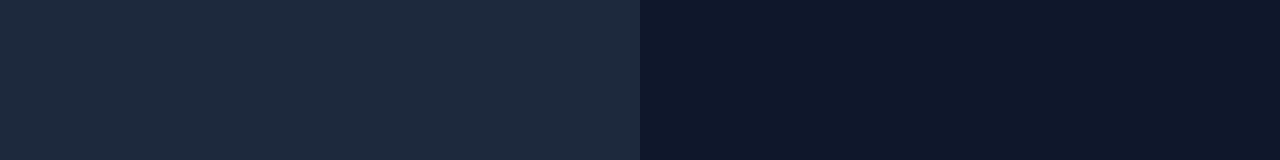
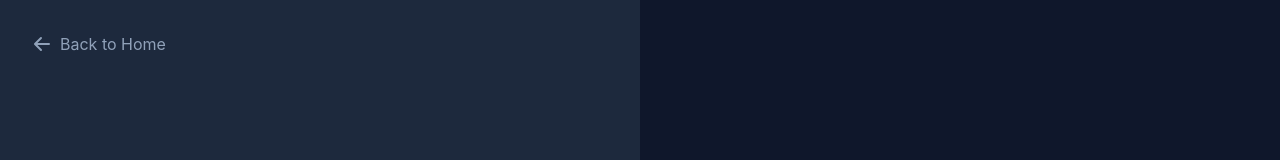
Before and after one commit to PowerPulse-Systems/PowerPulse-Repo, a React app in the folder frontend/: page /login in a window 1280 px wide. Shown: the top 160 px of the page. Built offline with nearby package versions, Linux system fonts and the light colour scheme; the HTML template or start-up script is replaced by a standard one.

Commit message:
Enhance Login component layout with relative positioning and back link

```diff
--- a/frontend/src/pages/Login/Login.tsx
+++ b/frontend/src/pages/Login/Login.tsx
@@ -10,7 +10,16 @@
   };
 
   return (
-    <div className="min-h-screen flex bg-slate-900 text-slate-200">
+    <div className="relative min-h-screen flex bg-slate-900 text-slate-200">
+      <Link
+        to="/"
+        className="absolute top-6 left-6 md:top-8 md:left-8 flex items-center text-slate-400 hover:text-slate-200 transition-colors z-10"
+      >
+        <svg xmlns="http://www.w3.org/2000/svg" className="h-5 w-5 mr-2" viewBox="0 0 20 20" fill="currentColor">
+          <path fillRule="evenodd" d="M9.707 16.707a1 1 0 01-1.414 0l-6-6a1 1 0 010-1.414l6-6a1 1 0 011.414 1.414L5.414 9H17a1 1 0 110 2H5.414l4.293 4.293a1 1 0 010 1.414z" clipRule="evenodd" />
+        </svg>
+        Back to Home
+      </Link>
       <div className="hidden md:flex flex-col justify-center items-center w-1/2 bg-slate-800 p-12">
         <h1 className="text-4xl font-bold text-blue-400 mb-4">SmartEMS</h1>
         <p className="text-xl text-slate-400 text-center max-w-md">
```
